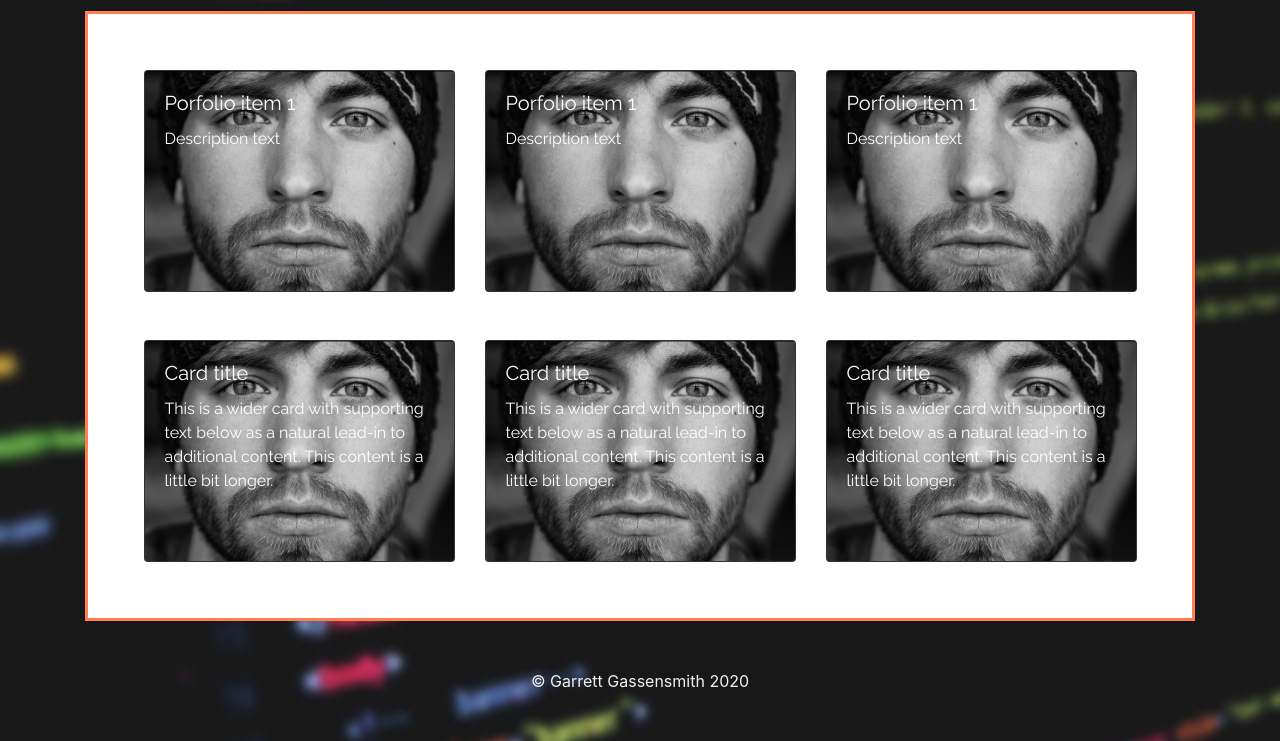
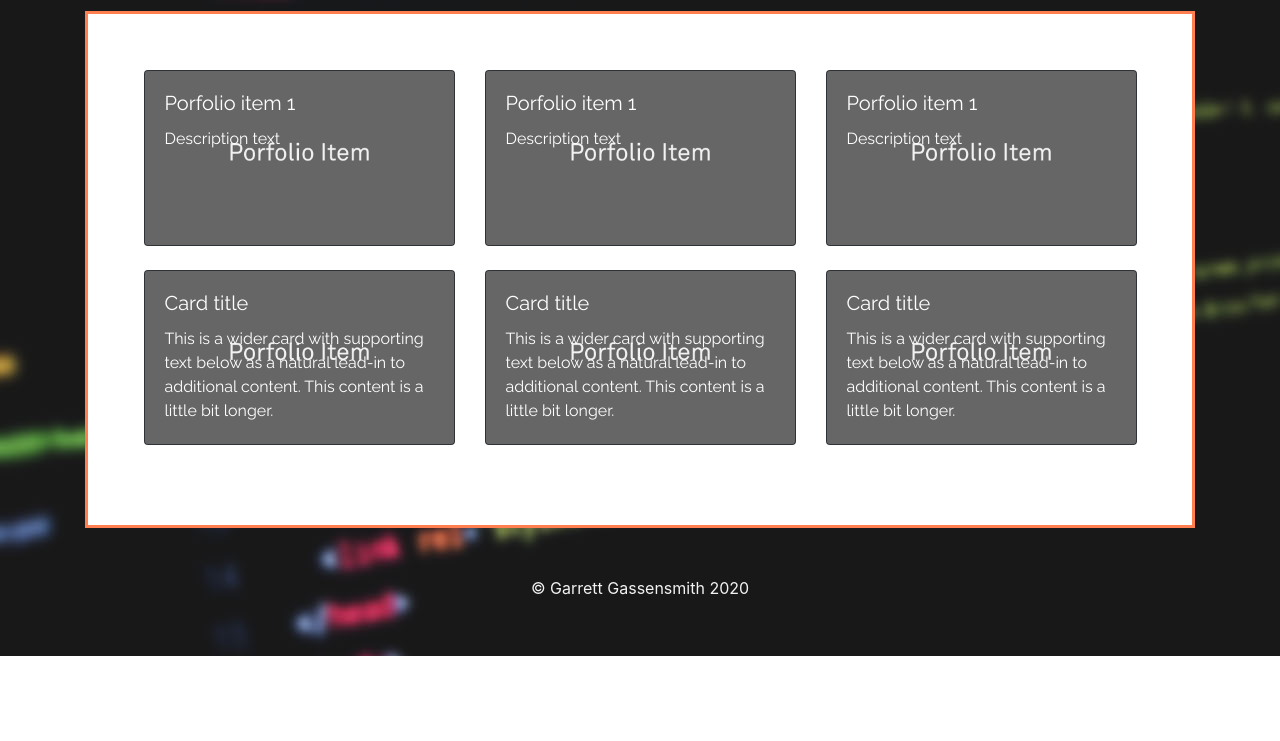
Before and after one commit to gmg300/responsive-portfolio, a plain HTML site: page portfolio.html in a window 1280 px wide. Shown: the part 144-885 px from the top of the page. After the commit the page ends 800 px from the top, so only its background shows below. Drawn offline with nearby package versions, Linux system fonts and the light colour scheme.

Commit message:
Created and inserted placeholders for portfolio items

```diff
--- a/portfolio.html
+++ b/portfolio.html
@@ -45,10 +45,10 @@
     </header>
     <div class="container">
         <div class="portfolio">
-            <div class="row mb-5">
+            <div class="row">
                 <div class="col-md-4">
-                    <div class="card bg-dark text-white">
-                        <img class="card-img img-fluid" src="Assets/Images/headshot.jpg" alt="Card image">
+                    <div class="card bg-dark text-white mb-4">
+                        <img class="card-img img-fluid" src="Assets/Images/portfolio-placeholder.jpg" alt="Card image">
                         <div class="card-img-overlay">
                         <h5 class="card-title">Porfolio item 1</h5>
                         <p class="card-text">Description text</p>
@@ -56,8 +56,8 @@
                     </div>
                 </div>
                 <div class="col-md-4">
-                    <div class="card bg-dark text-white">
-                        <img class="card-img img-fluid" src="Assets/Images/headshot.jpg" alt="Card image">
+                    <div class="card bg-dark text-white mb-4">
+                        <img class="card-img img-fluid" src="Assets/Images/portfolio-placeholder.jpg" alt="Card image">
                         <div class="card-img-overlay">
                         <h5 class="card-title">Porfolio item 1</h5>
                         <p class="card-text">Description text</p>
@@ -65,8 +65,8 @@
                     </div>
                 </div>
                 <div class="col-md-4">
-                    <div class="card bg-dark text-white">
-                        <img class="card-img img-fluid" src="Assets/Images/headshot.jpg" alt="Card image">
+                    <div class="card bg-dark text-white mb-4">
+                        <img class="card-img img-fluid" src="Assets/Images/portfolio-placeholder.jpg" alt="Card image">
                         <div class="card-img-overlay">
                         <h5 class="card-title">Porfolio item 1</h5>
                         <p class="card-text">Description text</p>
@@ -76,8 +76,8 @@
             </div>
             <div class="row">
                 <div class="col-md-4">
-                    <div class="card bg-dark text-white">
-                        <img class="card-img img-fluid" src="Assets/Images/headshot.jpg" alt="Card image">
+                    <div class="card bg-dark text-white mb-4">
+                        <img class="card-img img-fluid" src="Assets/Images/portfolio-placeholder.jpg" alt="Card image">
                         <div class="card-img-overlay">
                         <h5 class="card-title">Card title</h5>
                         <p class="card-text">This is a wider card with supporting text below as a natural lead-in to additional content. This content is a little bit longer.</p>
@@ -85,8 +85,8 @@
                     </div>
                 </div>
                 <div class="col-md-4">
-                    <div class="card bg-dark text-white">
-                        <img class="card-img img-fluid" src="Assets/Images/headshot.jpg" alt="Card image">
+                    <div class="card bg-dark text-white mb-4">
+                        <img class="card-img img-fluid" src="Assets/Images/portfolio-placeholder.jpg" alt="Card image">
                         <div class="card-img-overlay">
                         <h5 class="card-title">Card title</h5>
                         <p class="card-text">This is a wider card with supporting text below as a natural lead-in to additional content. This content is a little bit longer.</p>
@@ -94,8 +94,8 @@
                     </div>
                 </div>
                 <div class="col-md-4">
-                    <div class="card bg-dark text-white">
-                        <img class="card-img img-fluid" src="Assets/Images/headshot.jpg" alt="Card image">
+                    <div class="card bg-dark text-white mb-4">
+                        <img class="card-img img-fluid" src="Assets/Images/portfolio-placeholder.jpg" alt="Card image">
                         <div class="card-img-overlay">
                         <h5 class="card-title">Card title</h5>
                         <p class="card-text">This is a wider card with supporting text below as a natural lead-in to additional content. This content is a little bit longer.</p>
```
Also changed, not shown: Assets/Images/portfolio-placeholder.jpg (added), 1 other file.
